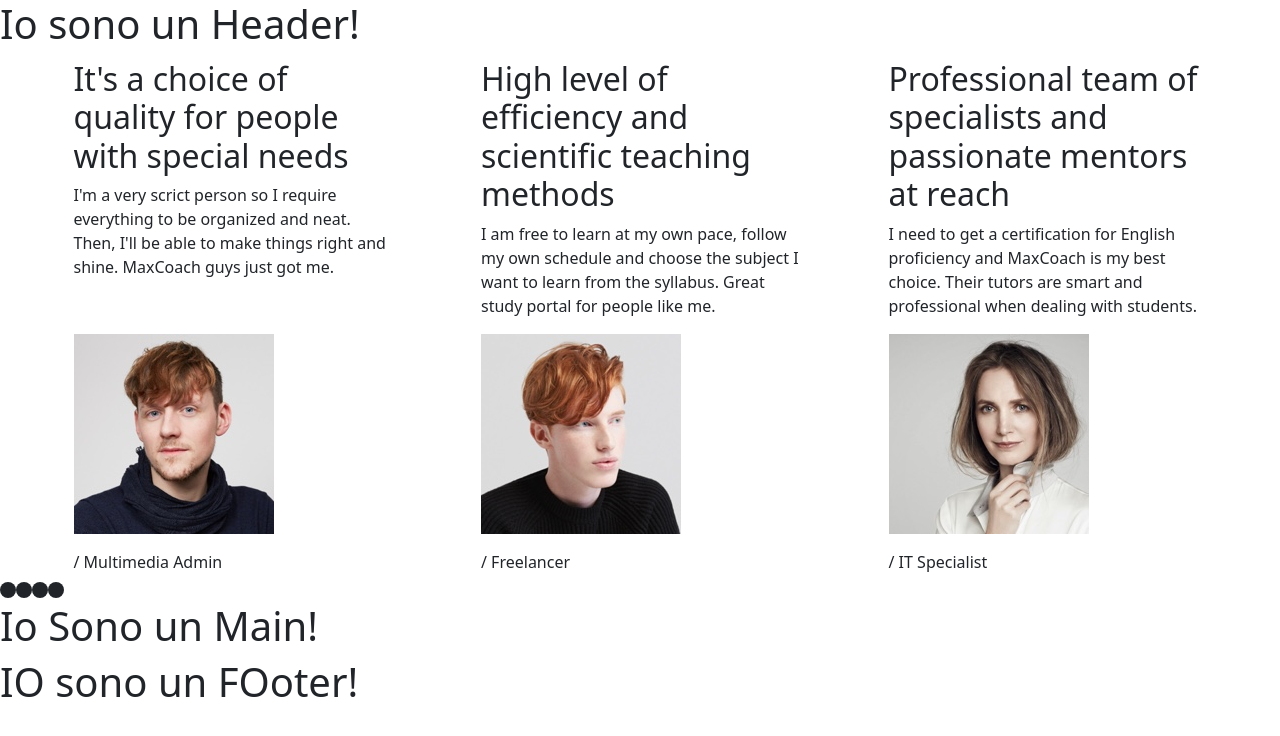
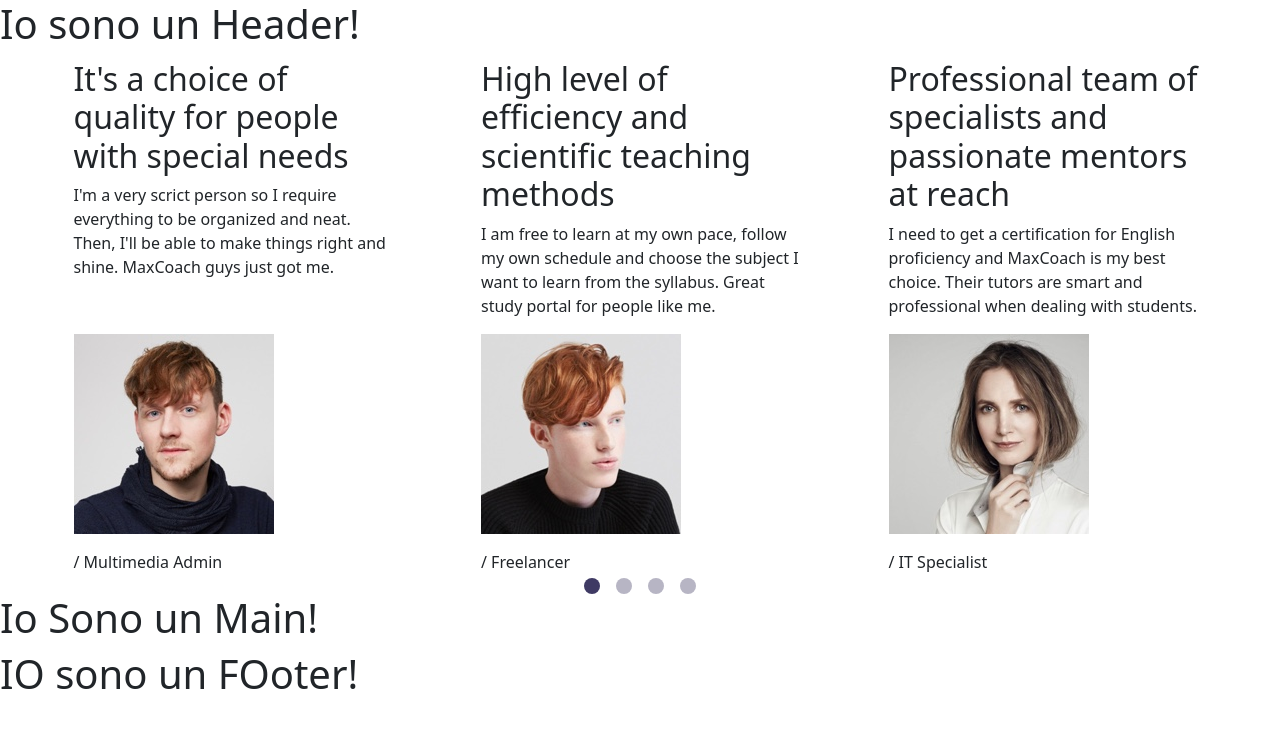
Before and after one commit to GencoMattia/proj-html-vuejs, a Vue app: page / in a window 1280 px wide. Shown: the top 736 px of the page. Built offline with nearby package versions, Linux system fonts and the light colour scheme.

Commit message:
added active-circle card dynamically to the circle corresponding the active card

```diff
--- a/src/components/MainTopLearners.vue
+++ b/src/components/MainTopLearners.vue
@@ -92,17 +92,23 @@ export default {
                 </div>
             </div>
         </article>
-        <div class="carosel-circles">
+        <div class="carosel-circles d-flex justify-content-center gap-3">
             <font-awesome-icon
-                v-for="index in learnersList.length"
+                v-for="(card, index) in learnersList"
                 :key="index"
                 icon="fa-solid fa-circle"
-                :class="{ 'active-circle': index === activeArticle }"
+                :class="{ 'active-circle': learnersList.indexOf(card) === activeArticle }"
             />
         </div>
     </section>
 </template>
 
-<style scoped>
+<style scoped lang="scss">
+    .carosel-circles {
+        color: #b7b5c4;
 
+        .active-circle {
+            color: #3f3a64;
+        }
+    }
 </style>
```
